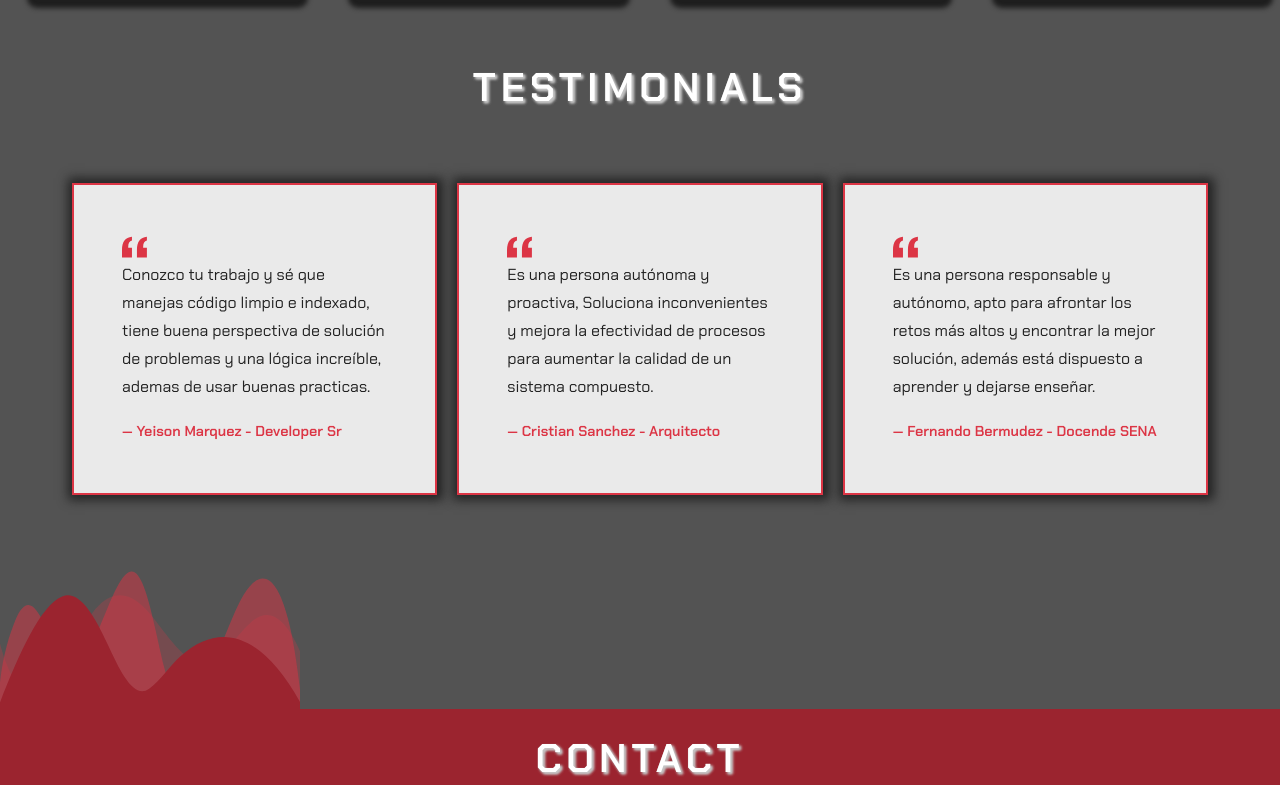
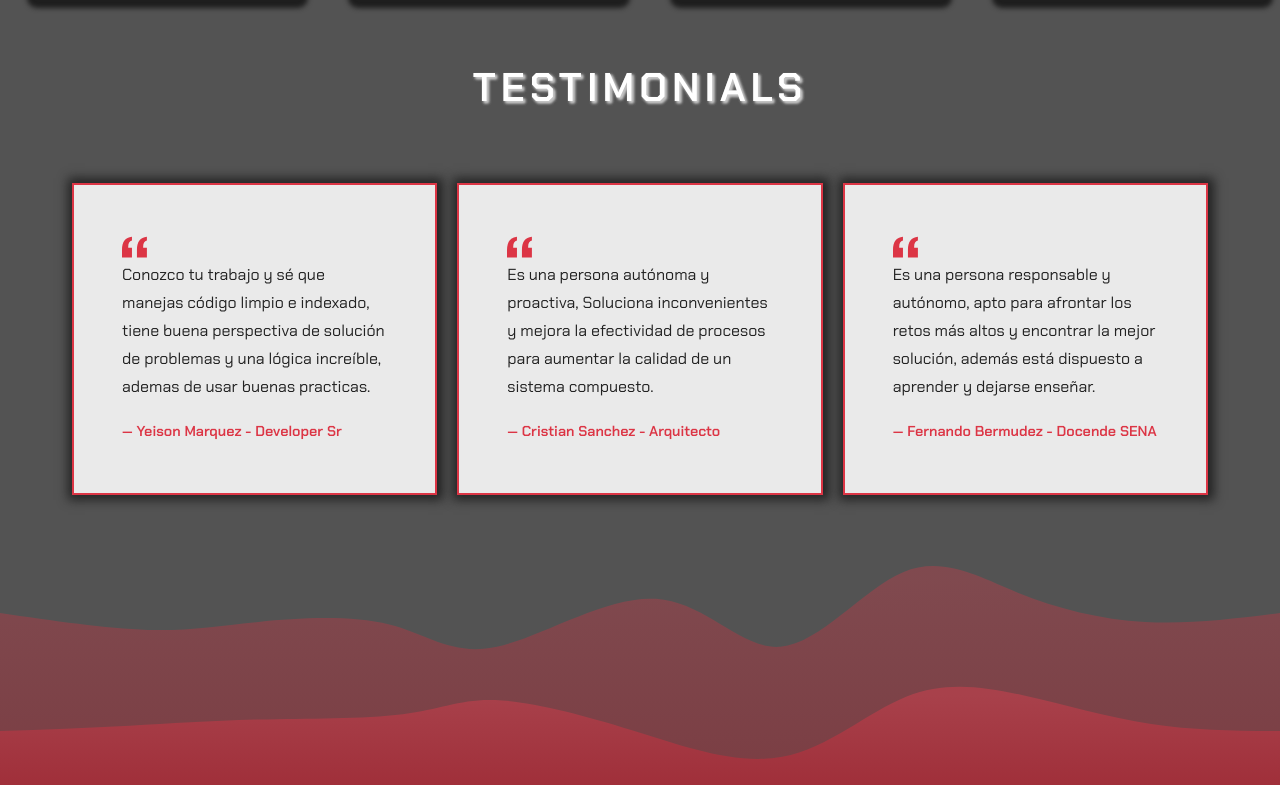
Before and after one commit to JeffersonPulido/PortfolioJP, a React (Vite) app: page / in a window 1280 px wide. Shown: the part 4575-5360 px from the top of the page. Built offline with nearby package versions, Linux system fonts and the light colour scheme.

Commit message:
Waves Animates

```diff
--- a/src/components/contact/contact.css
+++ b/src/components/contact/contact.css
@@ -13,7 +13,7 @@
 }
 
 .waves {
-    transform: rotate(180deg);
+    /* transform: rotate(180deg); */
 }
 
 
--- a/src/components/testimonials/testimonials.css
+++ b/src/components/testimonials/testimonials.css
@@ -20,7 +20,7 @@
 
 .quotes {
     display: flex;
-    padding: 4rem 2rem;
+    padding: 4rem 2rem 0rem 2rem;
     align-items: center;
     gap: 20px;
 }
```
Also changed, not shown: src/assets/images/waves.svg.
